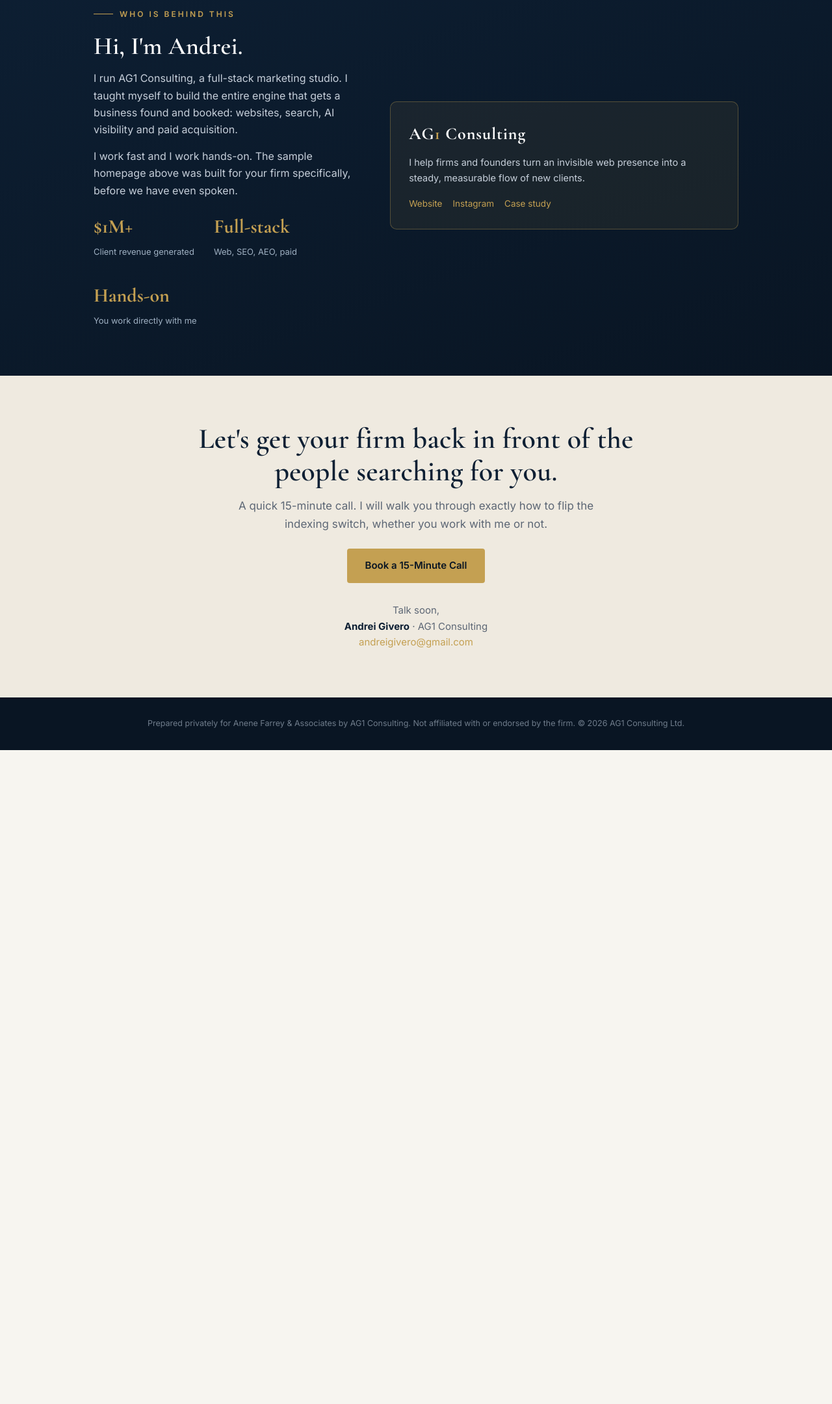
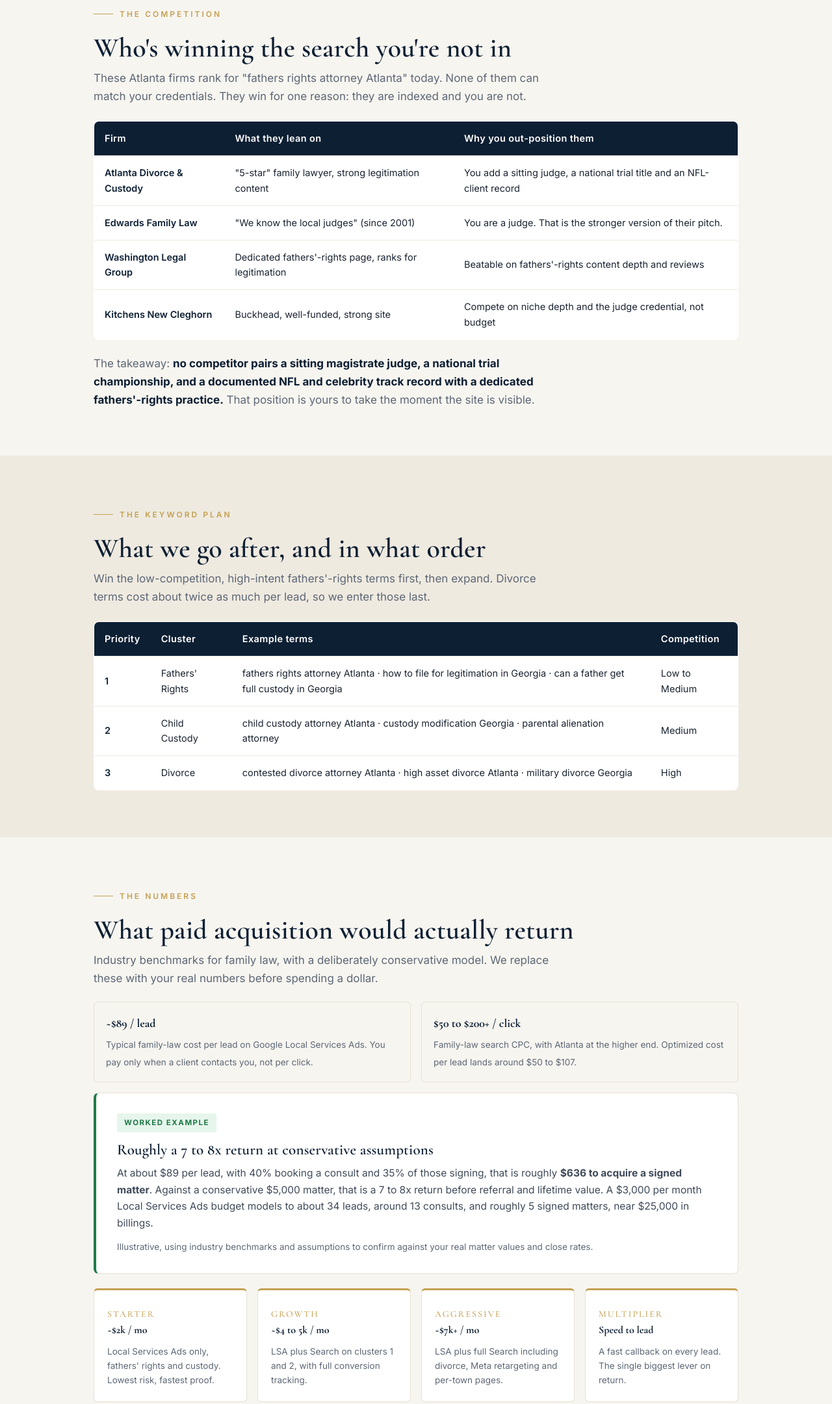
Before and after one commit to andrei170/anene-law-hub, a plain HTML site: page index.html in a window 1280 px wide. Shown: the part 3831-5991 px from the top of the page at 65% size. Before the commit the page ends 4985 px from the top, so only its background shows below. Drawn offline with nearby package versions, Linux system fonts and the light colour scheme.

Commit message:
Enrich hub: competitor analysis, keyword plan, paid ROI math

```diff
--- a/index.html
+++ b/index.html
@@ -206,7 +206,64 @@
       <div class="phase reveal"><span class="n">Phase 1</span><b>Stop the bleeding</b><p>Remove the noindex, restore indexing in Google, fix the homepage structure and placeholder stats. Done in the first week.</p></div>
       <div class="phase reveal"><span class="n">Phase 2</span><b>Foundation</b><p>Launch the new conversion-focused site, install proper tracking, and start a steady review-generation routine.</p></div>
       <div class="phase reveal"><span class="n">Phase 3</span><b>Own the niche</b><p>Build out the Fathers' Rights content so you rank and get cited by AI for the terms that matter in Atlanta.</p></div>
-      <div class="phase reveal"><span class="n">Phase 4</span><b>Paid growth</b><p>Google Local Services Ads with the Screened badge, then targeted search campaigns, once the foundation converts.</p></div>
+      <div class="phase reveal"><span class="n">Phase 4</span><b>Paid growth</b><p>Google Local Services Ads with the Google Verified badge, then targeted search campaigns, once the foundation converts.</p></div>
+    </div>
+  </div>
+</section>
+
+<!-- COMPETITORS -->
+<section>
+  <div class="wrap">
+    <span class="eyebrow reveal">The Competition</span>
+    <h2 class="big reveal">Who's winning the search you're not in</h2>
+    <p class="lead reveal">These Atlanta firms rank for "fathers rights attorney Atlanta" today. None of them can match your credentials. They win for one reason: they are indexed and you are not.</p>
+    <table class="score reveal">
+      <tr><th>Firm</th><th>What they lean on</th><th>Why you out-position them</th></tr>
+      <tr><td>Atlanta Divorce &amp; Custody</td><td>"5-star" family lawyer, strong legitimation content</td><td>You add a sitting judge, a national trial title and an NFL-client record</td></tr>
+      <tr><td>Edwards Family Law</td><td>"We know the local judges" (since 2001)</td><td>You are a judge. That is the stronger version of their pitch.</td></tr>
+      <tr><td>Washington Legal Group</td><td>Dedicated fathers'-rights page, ranks for legitimation</td><td>Beatable on fathers'-rights content depth and reviews</td></tr>
+      <tr><td>Kitchens New Cleghorn</td><td>Buckhead, well-funded, strong site</td><td>Compete on niche depth and the judge credential, not budget</td></tr>
+    </table>
+    <p class="lead reveal" style="margin-top:22px">The takeaway: <b style="color:var(--navy)">no competitor pairs a sitting magistrate judge, a national trial championship, and a documented NFL and celebrity track record with a dedicated fathers'-rights practice.</b> That position is yours to take the moment the site is visible.</p>
+  </div>
+</section>
+
+<!-- KEYWORDS -->
+<section class="tint">
+  <div class="wrap">
+    <span class="eyebrow reveal">The Keyword Plan</span>
+    <h2 class="big reveal">What we go after, and in what order</h2>
+    <p class="lead reveal">Win the low-competition, high-intent fathers'-rights terms first, then expand. Divorce terms cost about twice as much per lead, so we enter those last.</p>
+    <table class="score reveal">
+      <tr><th>Priority</th><th>Cluster</th><th>Example terms</th><th>Competition</th></tr>
+      <tr><td>1</td><td>Fathers' Rights</td><td>fathers rights attorney Atlanta &middot; how to file for legitimation in Georgia &middot; can a father get full custody in Georgia</td><td>Low to Medium</td></tr>
+      <tr><td>2</td><td>Child Custody</td><td>child custody attorney Atlanta &middot; custody modification Georgia &middot; parental alienation attorney</td><td>Medium</td></tr>
+      <tr><td>3</td><td>Divorce</td><td>contested divorce attorney Atlanta &middot; high asset divorce Atlanta &middot; military divorce Georgia</td><td>High</td></tr>
+    </table>
+  </div>
+</section>
+
+<!-- ROI -->
+<section>
+  <div class="wrap">
+    <span class="eyebrow reveal">The Numbers</span>
+    <h2 class="big reveal">What paid acquisition would actually return</h2>
+    <p class="lead reveal">Industry benchmarks for family law, with a deliberately conservative model. We replace these with your real numbers before spending a dollar.</p>
+    <div class="twocol reveal" style="margin-top:22px">
+      <div class="mini"><b>~$89 / lead</b><span>Typical family-law cost per lead on Google Local Services Ads. You pay only when a client contacts you, not per click.</span></div>
+      <div class="mini"><b>$50 to $200+ / click</b><span>Family-law search CPC, with Atlanta at the higher end. Optimized cost per lead lands around $50 to $107.</span></div>
+    </div>
+    <div class="finding reveal" style="border-left-color:#1f7a47;margin-top:16px">
+      <span class="tag" style="background:#e7f6ec;color:#1f7a47">Worked example</span>
+      <h3>Roughly a 7 to 8x return at conservative assumptions</h3>
+      <p>At about $89 per lead, with 40% booking a consult and 35% of those signing, that is roughly <b>$636 to acquire a signed matter</b>. Against a conservative $5,000 matter, that is a 7 to 8x return before referral and lifetime value. A $3,000 per month Local Services Ads budget models to about 34 leads, around 13 consults, and roughly 5 signed matters, near $25,000 in billings.</p>
+      <p style="font-size:13.5px;color:var(--muted);margin:0">Illustrative, using industry benchmarks and assumptions to confirm against your real matter values and close rates.</p>
+    </div>
+    <div class="phases" style="margin-top:22px">
+      <div class="phase reveal"><span class="n">Starter</span><b>~$2k / mo</b><p>Local Services Ads only, fathers' rights and custody. Lowest risk, fastest proof.</p></div>
+      <div class="phase reveal"><span class="n">Growth</span><b>~$4 to 5k / mo</b><p>LSA plus Search on clusters 1 and 2, with full conversion tracking.</p></div>
+      <div class="phase reveal"><span class="n">Aggressive</span><b>~$7k+ / mo</b><p>LSA plus full Search including divorce, Meta retargeting and per-town pages.</p></div>
+      <div class="phase reveal"><span class="n">Multiplier</span><b>Speed to lead</b><p>A fast callback on every lead. The single biggest lever on return.</p></div>
     </div>
   </div>
 </section>
```
